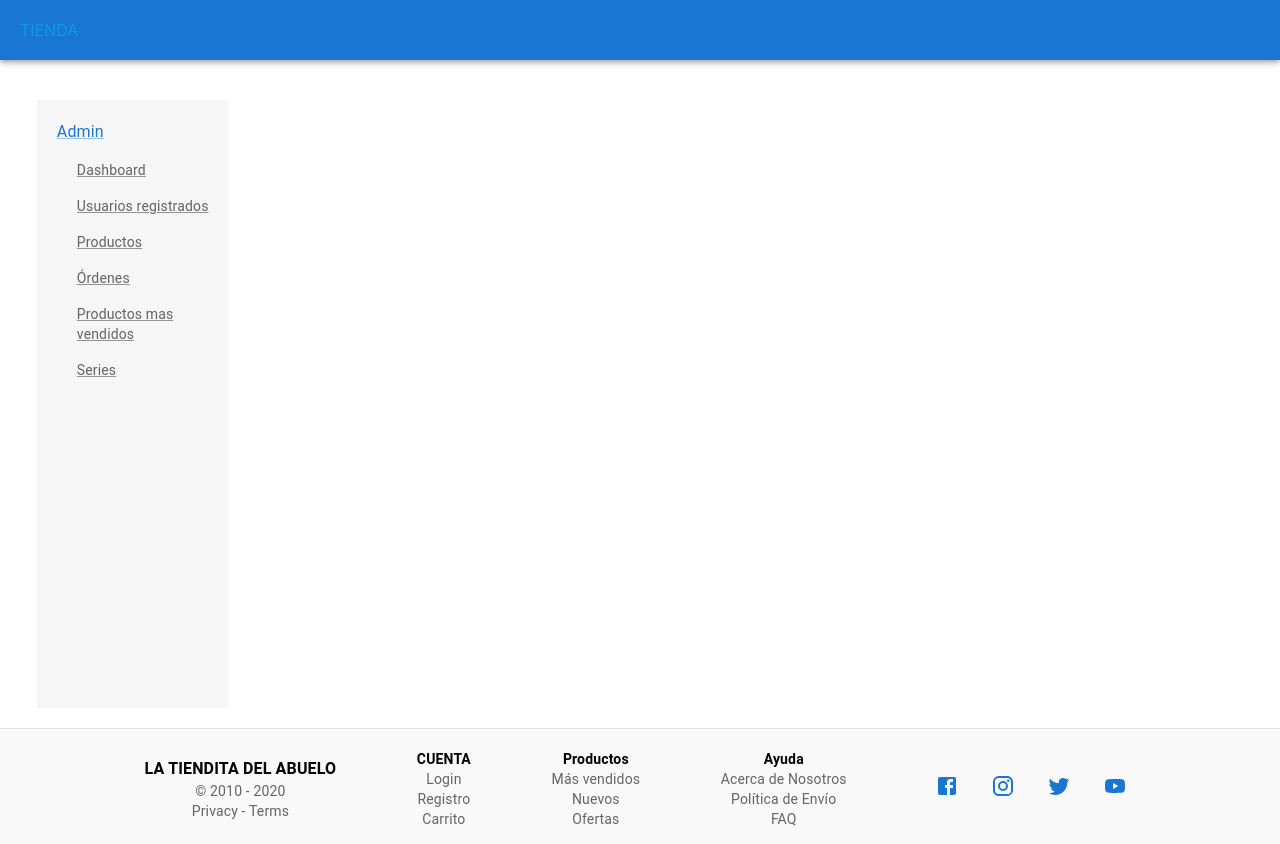
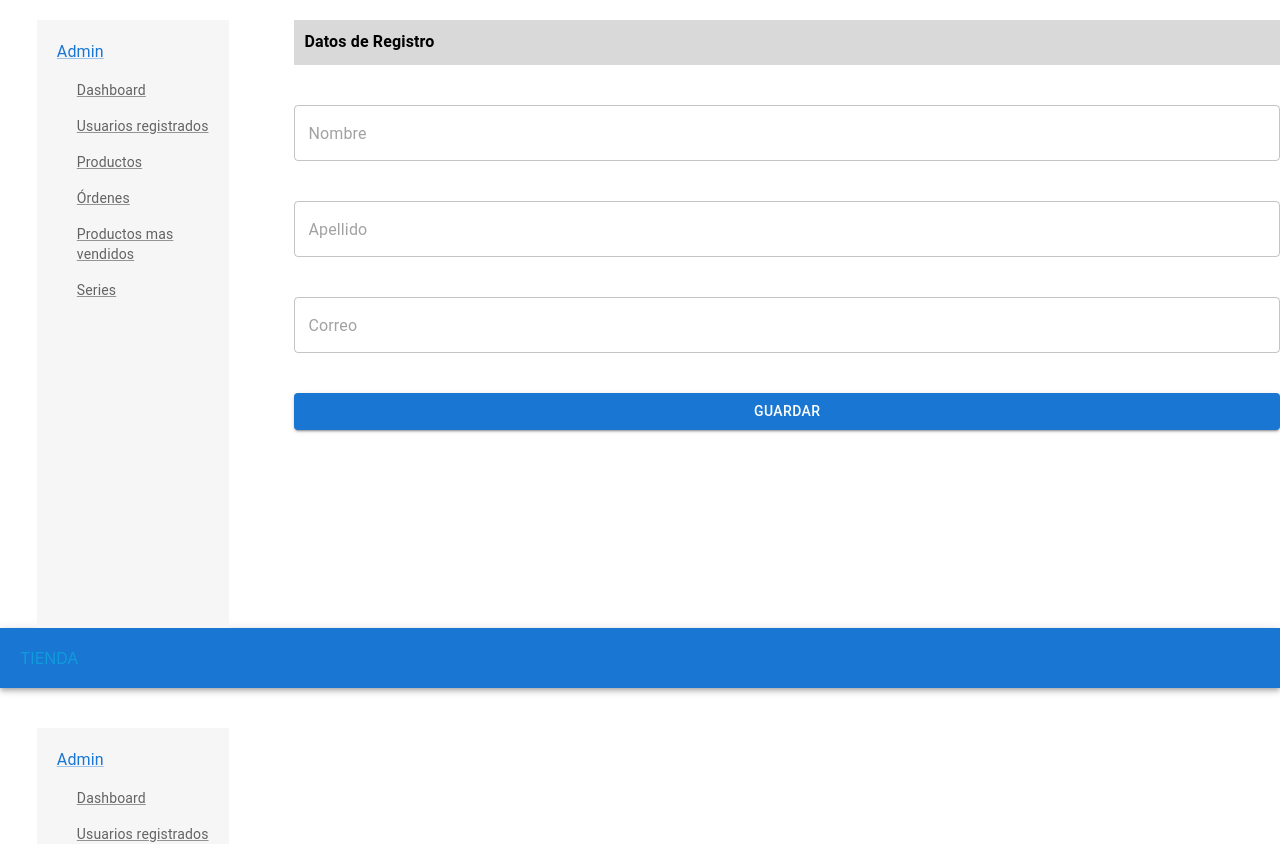
Before and after one commit to imwaltdiaz/tienda-online, a React (Create React App) app: page /datos_usuario in a window 1280 px wide. Shown: the top 844 px of the page. Built offline with nearby package versions, Linux system fonts and the light colour scheme.

Commit message:
registro Usuarios completo

```diff
--- a/src/App.js
+++ b/src/App.js
@@ -8,6 +8,7 @@ import Collections from './components/Main/mainPage';
 import Details from './components/Main/detailsPage';
 import Busqueda from './components/Main/busquedaP';
 import { BrowserRouter, Routes, Route } from 'react-router-dom';
+import { Datos_Usuario } from './components/pages/datos_Usuario';
 
 
 function App() {
@@ -18,11 +19,11 @@ function App() {
           <Route index element={<Collections/>}/>
           <Route path="/busqueda" element={<Busqueda/>}/>
           <Route path="/detalles" element={<Details/>}/>
+          <Route path="/datos_usuario" element={<Datos_Usuario/>}/>
+        </Routes>
+      </BrowserRouter>
 
-        </Routes>
-
-      </BrowserRouter>
-    <AdminMain></AdminMain>
+      <AdminMain></AdminMain>
     </>
   );
 }
--- /dev/null
+++ b/src/components/pages/datos_Usuario.js
@@ -0,0 +1,41 @@
+import * as React from 'react';
+import TitleBar from '../common/titleBar';
+import DrawerDev from '../admin/DrawerDev';
+import { Container, Stack, TextField, Typography } from '@mui/material';
+import Box from '@mui/material/Box';
+import Button from '@mui/material/Button';
+
+
+export function Datos_Usuario() {
+  return (
+    <>
+      <Stack
+        direction="row"
+        justifyContent="flex-start"
+        paddingLeft="1vw"
+      >
+        <DrawerDev/>
+        <Stack
+          direction="column"
+          justifyContent="flex-start"
+          paddingLeft="1vw"
+          paddingTop="20px"
+          spacing={5}
+        >
+          <TitleBar title={'Datos de Registro'}/>
+          <Stack
+            direction="column"
+            justifyItems="space-between"
+            spacing={5}
+          >
+            <TextField id='nombre' placeholder='Nombre' variant='outlined'></TextField>
+            <TextField id='apellido' placeholder='Apellido' variant='outlined'></TextField>
+            <TextField id='correo' placeholder='Correo' variant='outlined'></TextField>
+            <Button variant="contained">Guardar</Button>
+
+          </Stack>
+        </Stack>
+      </Stack>
+    </>
+  );
+}
```
Also changed, not shown: 1 other file (tests, documents, lock files or other folders).
